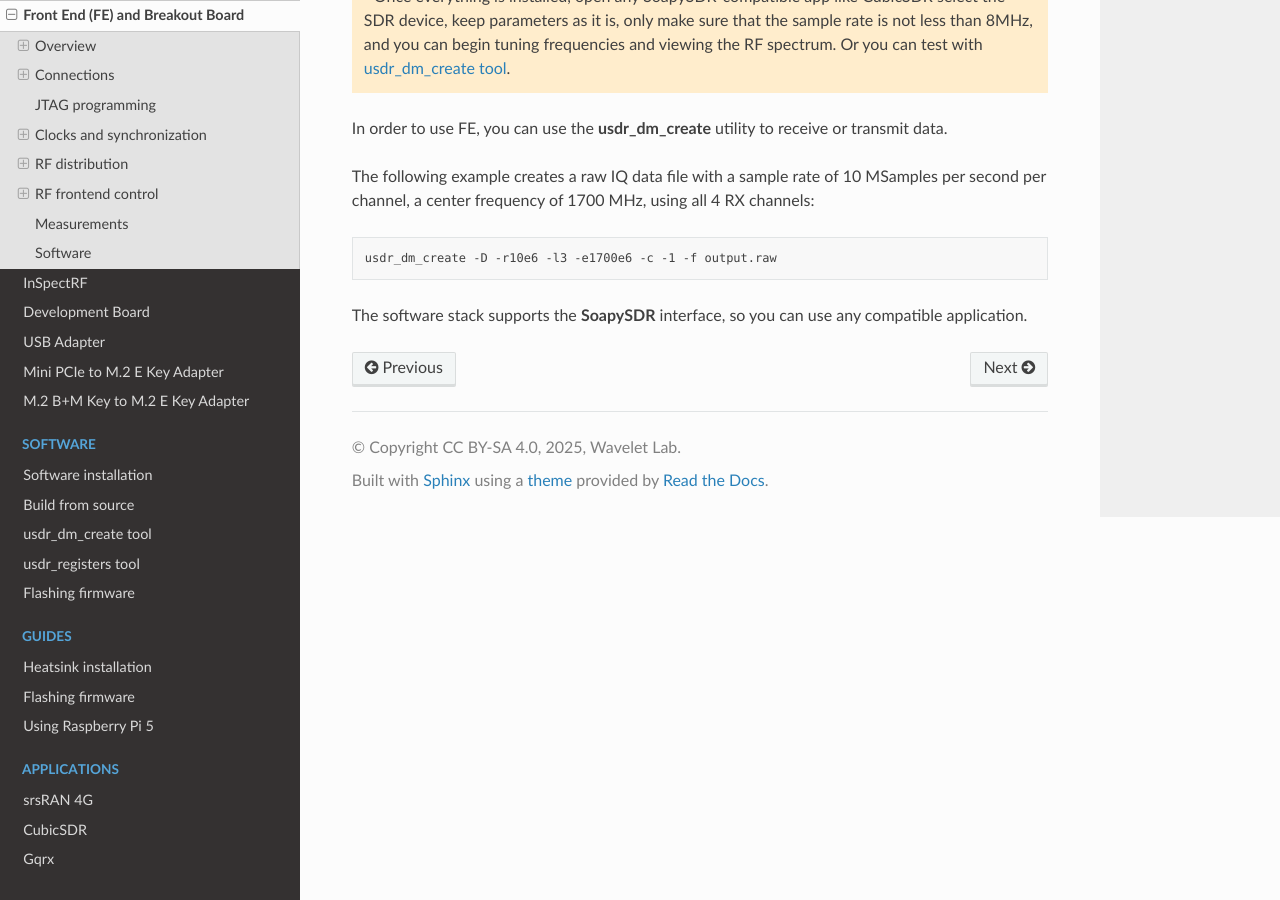
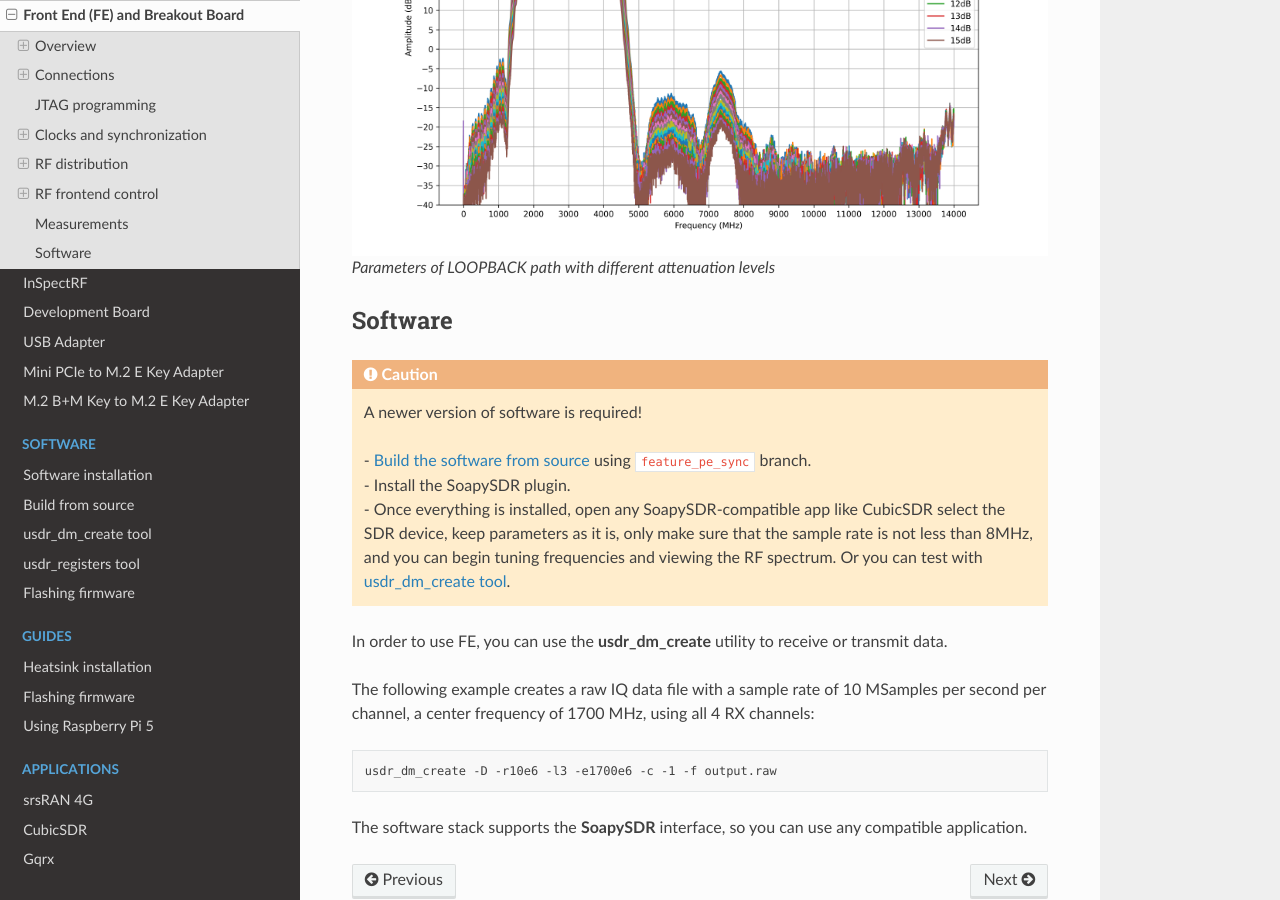
Before and after one commit to wavelet-lab/docs, a Sphinx documentation site: the page built from source/hardware/fe.rst, in a window 1280 px wide and 900 px high, scrolled down 24204 px. Built offline with Sphinx 7.4.7 and the Read the Docs theme 3.1.0, drawn with Linux system fonts in a browser that asks for light colours.

Commit message:
docs: add loopback measurements figure and description

```diff
--- a/source/hardware/fe.rst
+++ b/source/hardware/fe.rst
@@ -587,6 +587,11 @@ This section contains measurements for the RF paths on the FE board.
 
    Parameters of TX path with 2-stage PA
 
+.. figure:: ../_static/fe/graphs/LOOPBACK.png
+   :alt: loopback measurements
+
+   Parameters of LOOPBACK path with different attenuation levels
+
 
 Software
 ========
```
Also changed, not shown: source/_static/fe/graphs/LOOPBACK.png (added).
